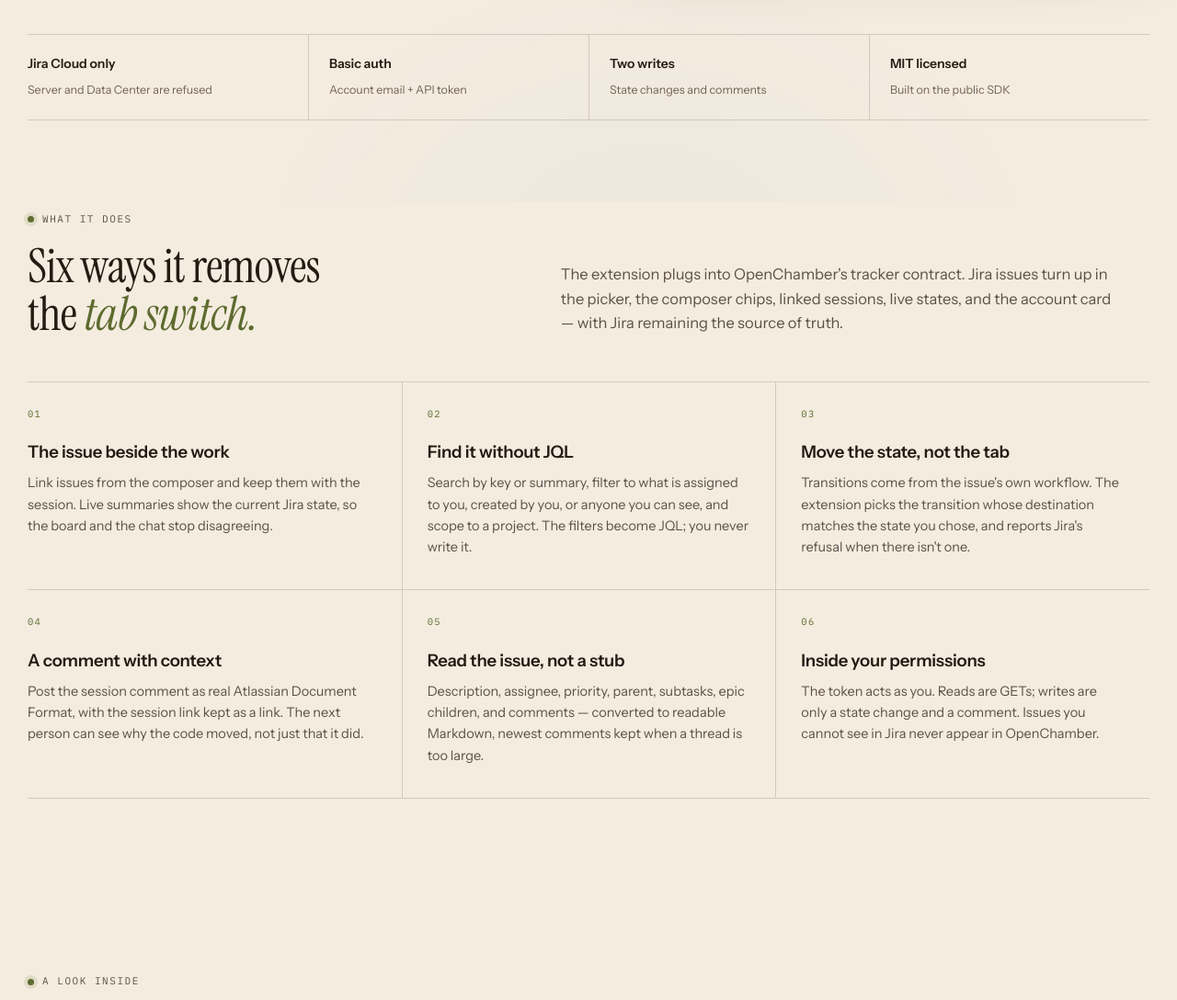
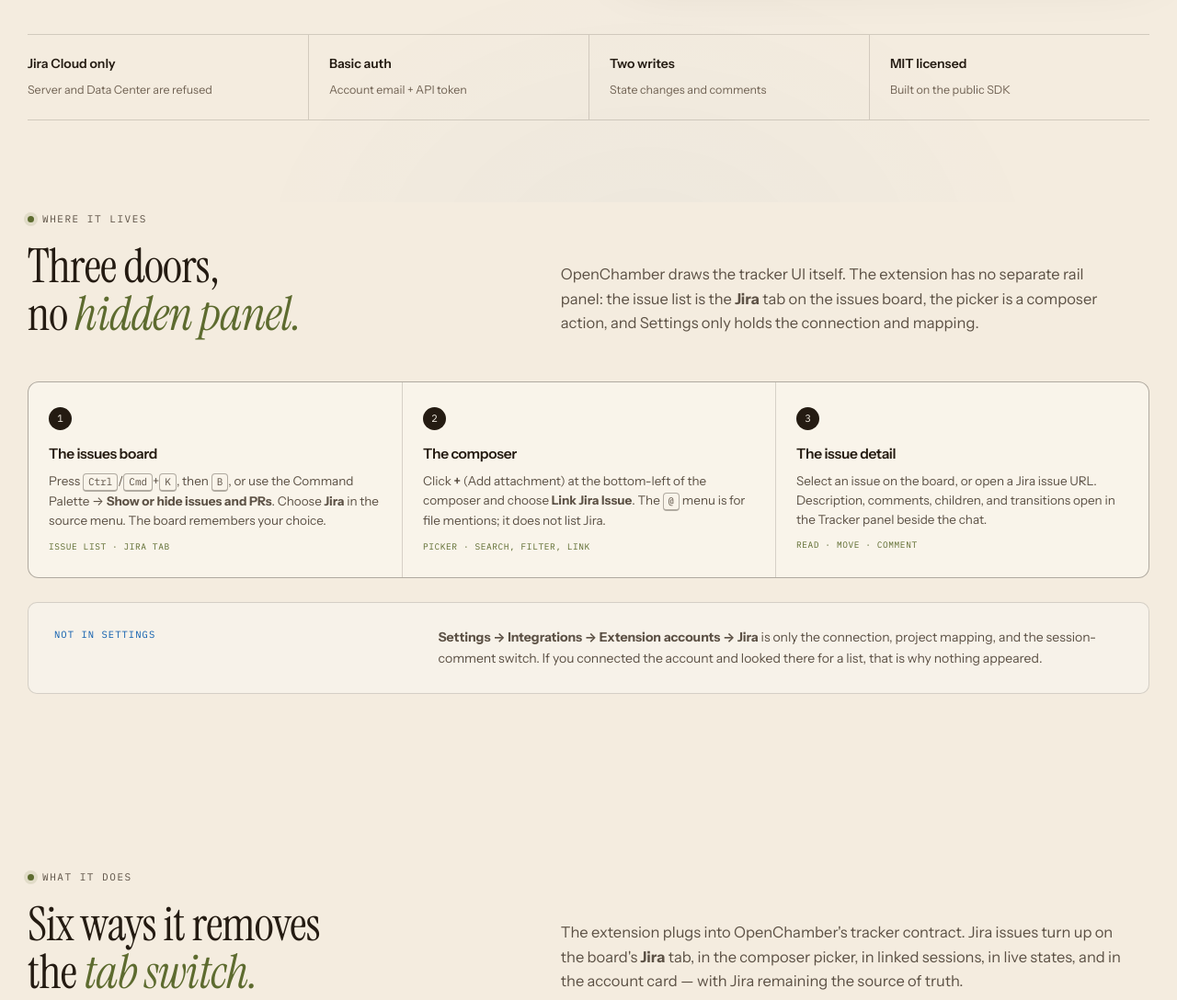
Before and after one commit to pgquiles/openchamber-jira, a website: page site/index.html in a window 1280 px wide. Shown: the part 580-1668 px from the top of the page at 92% size. Drawn offline with Linux system fonts and the light colour scheme.

Commit message:
docs: show where Jira actually appears in OpenChamber
The tracker UI is host-drawn: the issue list is the Jira tab on the issues board and the picker is the composer's + menu. Correct the right-rail panel and @ claims, add a Where Jira appears section, and add a troubleshooting row for a connected account with no visible issues.

Refs #14

```diff
--- a/site/index.html
+++ b/site/index.html
@@ -31,6 +31,7 @@
     </button>
     <nav class="nav" id="nav" aria-label="Main">
       <a href="#features">Features</a>
+      <a href="#find">Find it</a>
       <a href="#screenshots">Screenshots</a>
       <a href="#security">SSO</a>
       <a href="#limits">Limits</a>
@@ -80,6 +81,29 @@
     </div>
   </div>
 
+  <section class="section" id="find">
+    <div class="shell">
+      <div class="section-head">
+        <div>
+          <span class="eyebrow">Where it lives</span>
+          <h2>Three doors,<br>no <em>hidden panel.</em></h2>
+        </div>
+        <div class="intro">
+          <p>OpenChamber draws the tracker UI itself. The extension has no separate rail panel: the issue list is the <strong>Jira</strong> tab on the issues board, the picker is a composer action, and Settings only holds the connection and mapping.</p>
+        </div>
+      </div>
+      <div class="flow three">
+        <div class="flow-step"><span class="n">1</span><h3>The issues board</h3><p>Press <span class="kbd">Ctrl</span>/<span class="kbd">Cmd</span>+<span class="kbd">K</span>, then <span class="kbd">B</span>, or use the Command Palette → <strong>Show or hide issues and PRs</strong>. Choose <strong>Jira</strong> in the source menu. The board remembers your choice.</p><span class="tagline">issue list · Jira tab</span></div>
+        <div class="flow-step"><span class="n">2</span><h3>The composer</h3><p>Click <strong>+</strong> (Add attachment) at the bottom-left of the composer and choose <strong>Link Jira Issue</strong>. The <span class="kbd">@</span> menu is for file mentions; it does not list Jira.</p><span class="tagline">picker · search, filter, link</span></div>
+        <div class="flow-step"><span class="n">3</span><h3>The issue detail</h3><p>Select an issue on the board, or open a Jira issue URL. Description, comments, children, and transitions open in the Tracker panel beside the chat.</p><span class="tagline">read · move · comment</span></div>
+      </div>
+      <div class="note-box">
+        <span class="label">Not in Settings</span>
+        <p><strong>Settings → Integrations → Extension accounts → Jira</strong> is only the connection, project mapping, and the session-comment switch. If you connected the account and looked there for a list, that is why nothing appeared.</p>
+      </div>
+    </div>
+  </section>
+
   <section class="section" id="features">
     <div class="shell">
       <div class="section-head">
@@ -88,7 +112,7 @@
           <h2>Six ways it removes<br>the <em>tab switch.</em></h2>
         </div>
         <div class="intro">
-          <p>The extension plugs into OpenChamber's tracker contract. Jira issues turn up in the picker, the composer chips, linked sessions, live states, and the account card — with Jira remaining the source of truth.</p>
+          <p>The extension plugs into OpenChamber's tracker contract. Jira issues turn up on the board's <strong>Jira</strong> tab, in the composer picker, in linked sessions, in live states, and in the account card — with Jira remaining the source of truth.</p>
         </div>
       </div>
       <div class="features">
@@ -134,7 +158,7 @@
           <h2>Three surfaces,<br>one <em>thread.</em></h2>
         </div>
         <div class="intro">
-          <p>The picker, the issue panel, and the account card are the whole loop: find it, read it, move it, leave the context. The screenshots below are layouts rendered from demo data against OpenChamber 2.8.0.</p>
+          <p>The board's Jira tab, the composer picker, the issue panel, and the account card are the whole loop: find it, read it, move it, leave the context. The screenshots below are layouts rendered from demo data against OpenChamber 2.8.0.</p>
         </div>
       </div>
       <div class="shots">
@@ -178,7 +202,7 @@
       <div class="flow">
         <div class="flow-step"><span class="n">1</span><h3>Install</h3><p>Add the folder or ZIP in Settings → Extensions. Allow the local tracker service and the Jira connection.</p><span class="tagline">one extension</span></div>
         <div class="flow-step"><span class="n">2</span><h3>Connect</h3><p>Paste your site, Atlassian email, and an API token. The extension checks <code>serverInfo</code> and <code>myself</code> before it says connected.</p><span class="tagline">basic auth</span></div>
-        <div class="flow-step"><span class="n">3</span><h3>Link</h3><p>Type <span class="kbd">@</span> in the composer and pick a Jira issue. It stays with the session and shows its live state.</p><span class="tagline">composer picker</span></div>
+        <div class="flow-step"><span class="n">3</span><h3>Link</h3><p>Open the composer's <strong>+</strong> menu and choose <strong>Link Jira Issue</strong>. It stays with the session and shows its live state. The board's <strong>Jira</strong> tab lists the same issues.</p><span class="tagline">composer picker · board tab</span></div>
         <div class="flow-step"><span class="n">4</span><h3>Move</h3><p>Change state or write the session comment from OpenChamber. Jira stays the source of truth; the writes are explicit.</p><span class="tagline">writes are explicit</span></div>
       </div>
       <div class="note-box">
--- a/site/styles.css
+++ b/site/styles.css
@@ -151,6 +151,7 @@ h1,h2,h3,h4{margin:0;font-weight:600;letter-spacing:-.02em}
 
 /* ---------- flow ---------- */
 .flow{display:grid;grid-template-columns:repeat(4,1fr);gap:0;border:1px solid var(--line-strong);border-radius:12px;background:var(--paper-soft);overflow:hidden}
+.flow.three{grid-template-columns:repeat(3,1fr)}
 .flow-step{padding:24px 22px 26px;border-left:1px solid var(--line);position:relative}
 .flow-step:first-child{border-left:0}
 .flow-step .n{display:inline-flex;align-items:center;justify-content:center;width:25px;height:25px;border-radius:50%;background:var(--ink);color:var(--paper-soft);font-family:var(--mono);font-size:11px;margin-bottom:14px}
```
Also changed, not shown: site/docs.html (+20 -6 lines), README.md.
